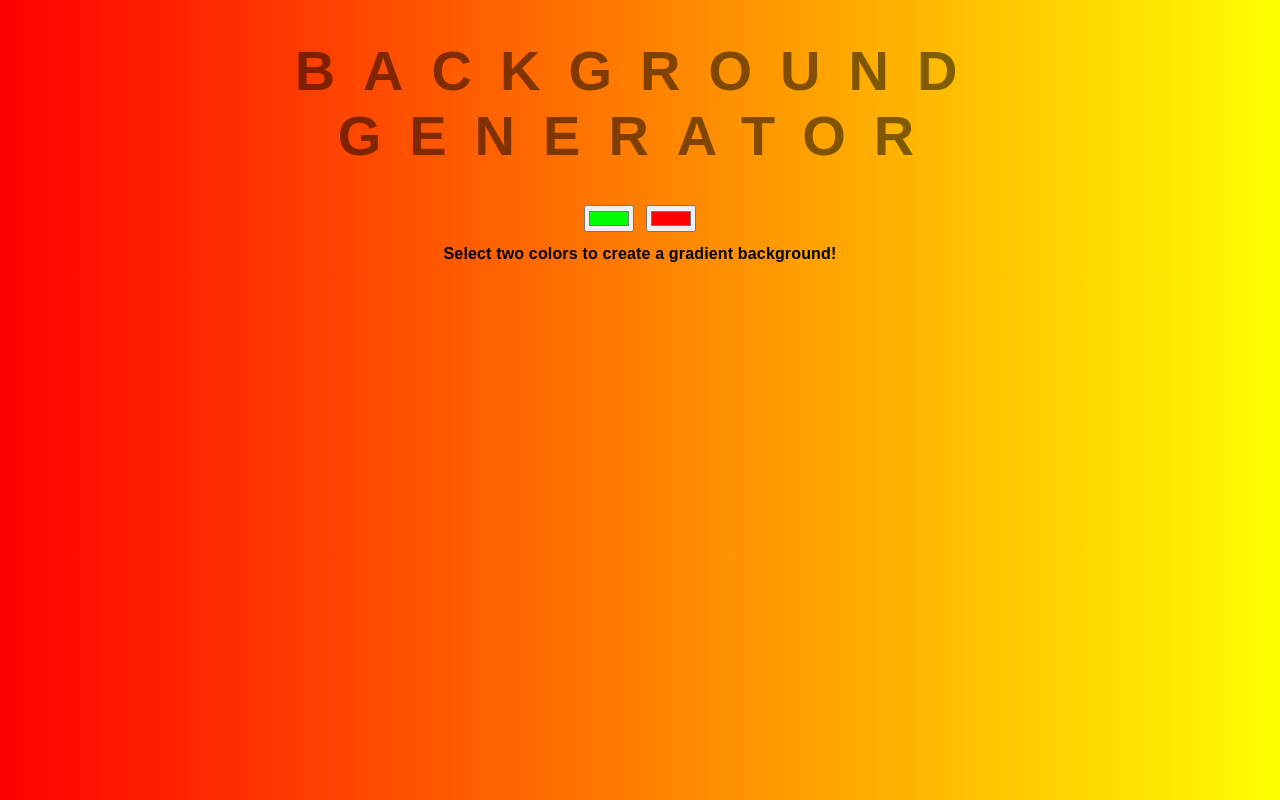
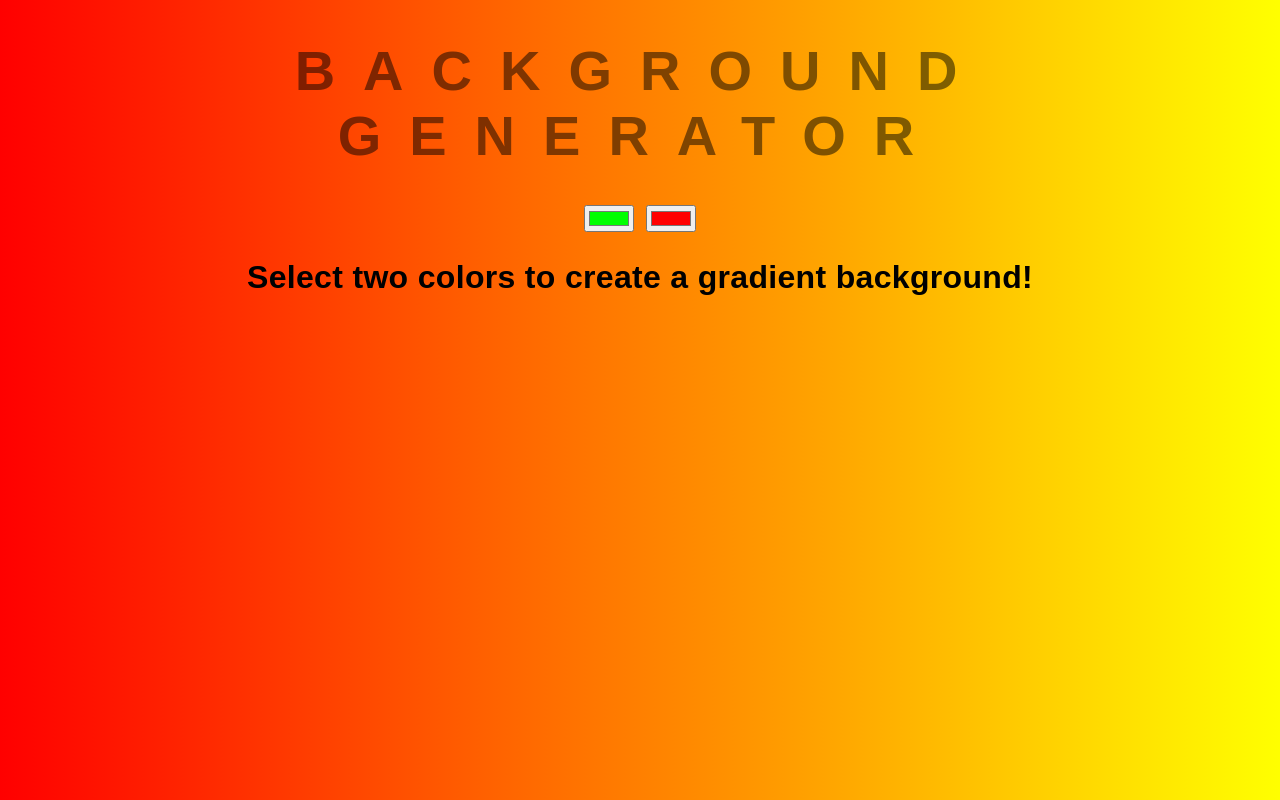
Before and after one commit to rjvalencia/background-generator, a plain HTML site: page index.html in a window 1280 px wide. Drawn offline with Linux system fonts and the light colour scheme.

Commit message:
Made h2 bigger

```diff
--- a/style.css
+++ b/style.css
@@ -18,7 +18,7 @@ h1 {
 }
 
 h2 {
-	font: 900 1em 'Raleway', sans-serif;
+	font: 900 2em 'Raleway', sans-serif;
 	color: rgba(0,0,0.5);
 	text-align: center;
 	text-transform: none;
```
